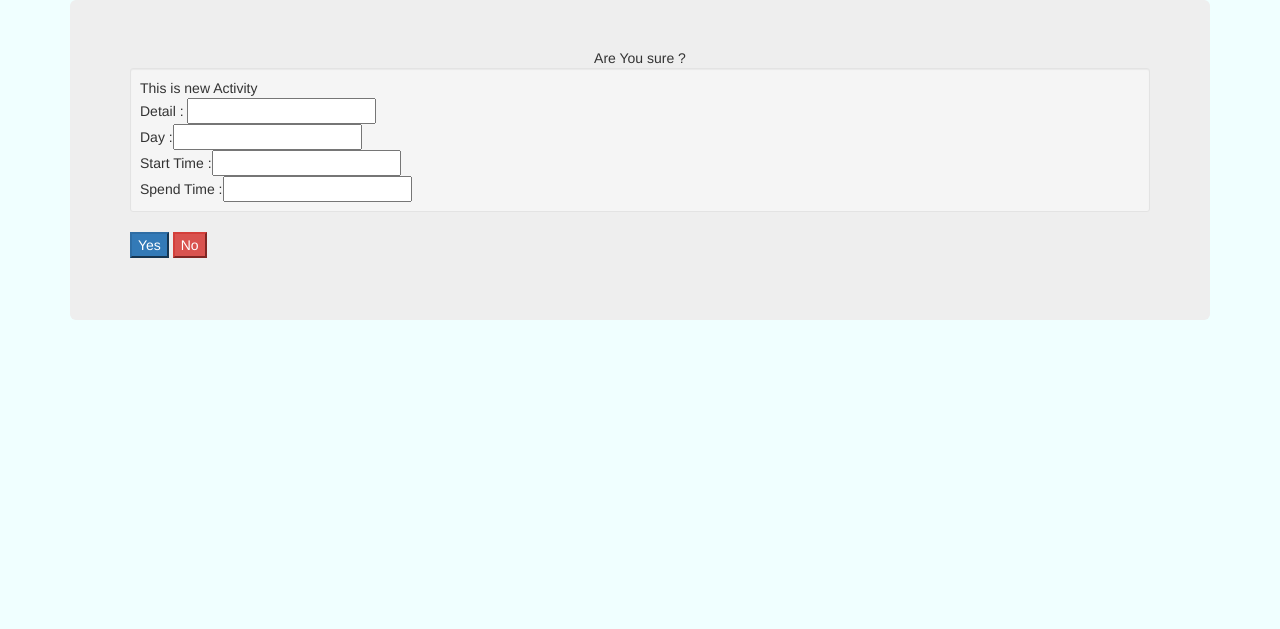
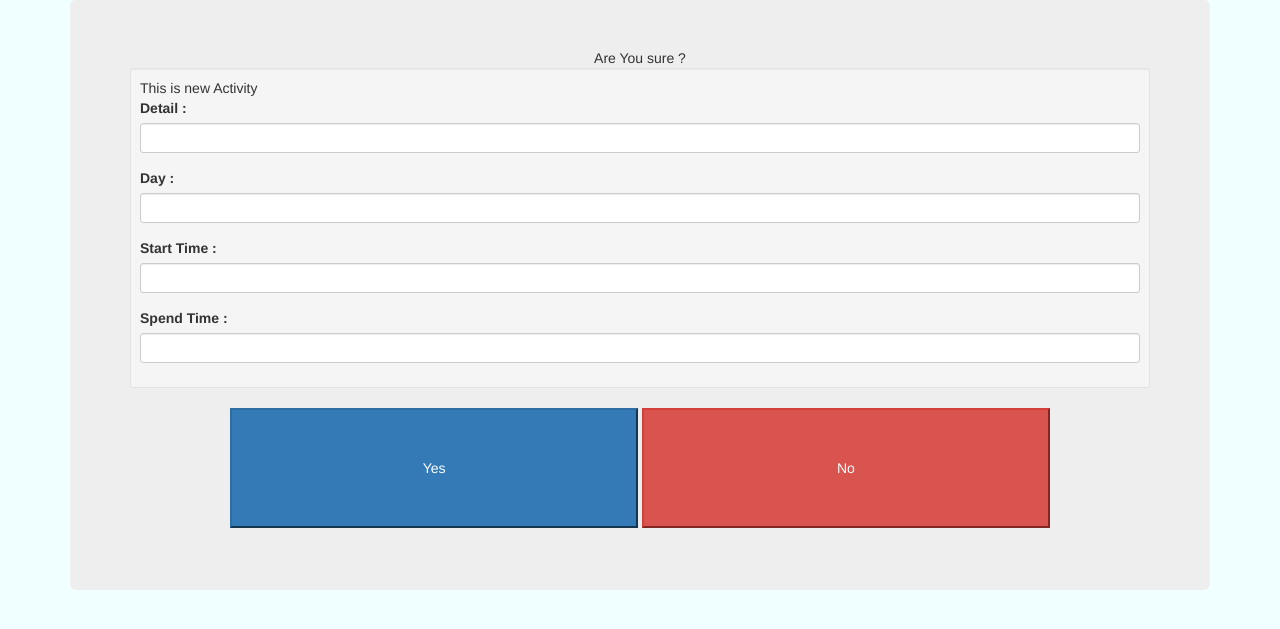
Before and after one commit to poklonas/django_5810164, a Django app: template schedule/templates/schedule/confirm_add.html in a window 1280 px wide. Shown: the top 629 px of the page. Run offline with Django 3.2, Linux system fonts and the light colour scheme; the template is opened without the code that fills it, so the values that code supplies are empty; some libraries are stand-ins or nearby versions.

Commit message:
add size and position of button yes no in confirm add activity

```diff
--- a/schedule/static/base.css
+++ b/schedule/static/base.css
@@ -14,7 +14,7 @@ table, th, td {
 td{
       width:3%;
       height: 12%;
-      overflow:scroll;
+      overflow:hidden;
 }
 th.head{
       width :5%;
--- a/schedule/static/schedule/base.css
+++ b/schedule/static/schedule/base.css
@@ -14,7 +14,8 @@ table, th, td {
 td{
       width:3%;
       height: 12%;
-      overflow:scroll;
+      overflow:hidden;
+
 }
 th.head{
       width :5%;
--- a/schedule/templates/schedule/confirm_add.html
+++ b/schedule/templates/schedule/confirm_add.html
@@ -35,17 +35,35 @@
    		</center>
 {% endfor %}
     	<form id="confirm" method="POST">
-    	    <div class="well well-sm" style="pointer-events:none">
+    	    <div class="well well-sm" style="pointer-events:none;">
     	    	{% csrf_token %}
-    	    	This is new Activity <br>
-            	Detail : <input id="detail" type="text" name="detail" value={{detail_in}} ><br>
-            	Day :<input id="day_selecter" name="day_selecter"  value={{day}} ><br>
-            	Start Time :<input id="start_time" type="number"  name="start_time" value={{start}} ><br>
-            	Spend Time :<input id="how_many_hour" type="number"  name="how_many_hour"
-            	value={{how_many_hour}} ><br>
+    	    	This is new Activity
+    	    	    <div class="form-group">
+    	    	        <label for="detail">Detail : </label>
+            	        <input class="form-control input-sm" id="detail" type="text" name="detail" value={{detail_in}}>
+            	    </div>
+
+            	    <div class="form-group">
+    	    	        <label for="day_selecter">Day : </label>
+                    	<input class="form-control input-sm" id="day_selecter" name="day_selecter"  value={{day}} >
+                    </div>
+
+                    <div class="form-group">
+                        <label for="start_time">Start Time : </label>
+            	        <input class="form-control input-sm" id="start_time" type="number"  name="start_time" value={{start}} >
+            	    </div>
+
+            	    <div class="form-group">
+            	        <label for="how_many_hour">Spend Time : </label>
+            	        <input class="form-control input-sm" id="how_many_hour" type="number"  name="how_many_hour"
+            	        value={{how_many_hour}}>
+            	   </div>
             </div>
-    			<input type="submit" class="btn-primary" value="Yes" formaction="{% url 'schedule:add_new_activity' user_id=user.pk %}" ></input>
-    			<input type="submit" class="btn-danger" value="No" formaction="{% url 'schedule:user_page' user_id=user.pk %}" ></input>
+
+            <center>
+    			<input type="submit" style="width:40%;height:15%" class="btn-primary" value="Yes" formaction="{% url 'schedule:add_new_activity' user_id=user.pk %}" ></input>
+    			<input type="submit" style="width:40%;height:15%" class="btn-danger" value="No" formaction="{% url 'schedule:user_page' user_id=user.pk %}" ></input>
+    	    </center>
     	</form>
 </div>
 </div>
--- a/schedule/templates/schedule/homepage.html
+++ b/schedule/templates/schedule/homepage.html
@@ -13,7 +13,7 @@
  <nav class="navbar navbar-default">
   <div class="container-fluid">
     <div class="navbar-header">
-      <a class="navbar-brand" href="/">Schedule</a>
+      <a class="navbar-brand" href="/">Home Page</a>
     </div>
   	<button type="button" class="btn btn-info navbar-btn navbar-right" data-toggle="modal" data-target="#about">About this app</button>
   	<button type="button" class="btn btn-primary navbar-btn navbar-right" data-toggle="modal" data-target="#how_to">How to use this app?</button>
@@ -23,7 +23,7 @@
 
 <center>
 <div class="container">
- <div class="jumbotron">
+ <div class="jumbotron" style="overflow-y:scroll;height:80%">
     <h1>Hi , Who are you ?</h1>
     <br>
     <div class="list-group" id="user_list">
```
Also changed, not shown: schedule/views.py (+6 -3 lines).
